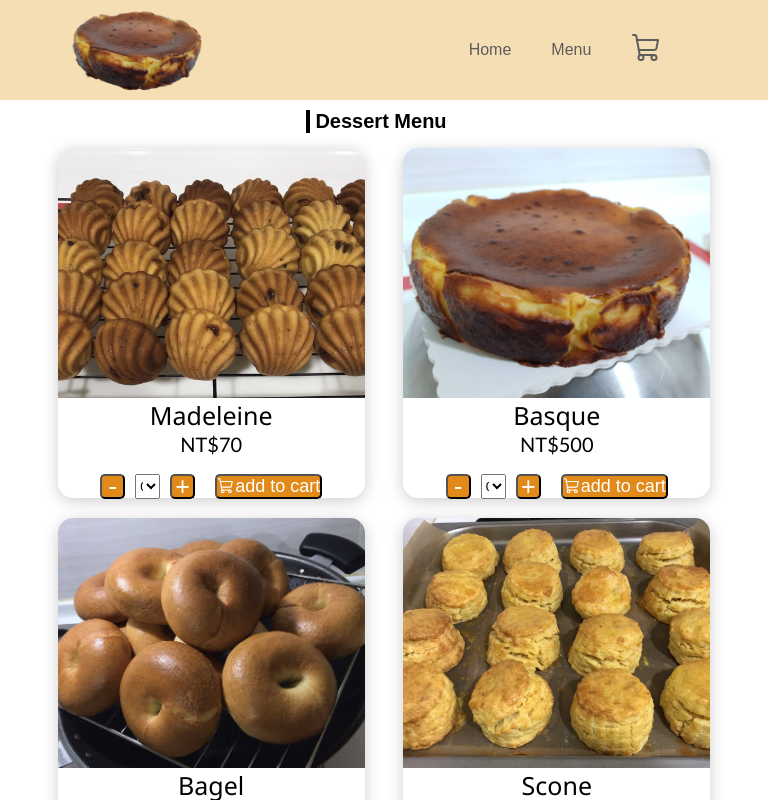
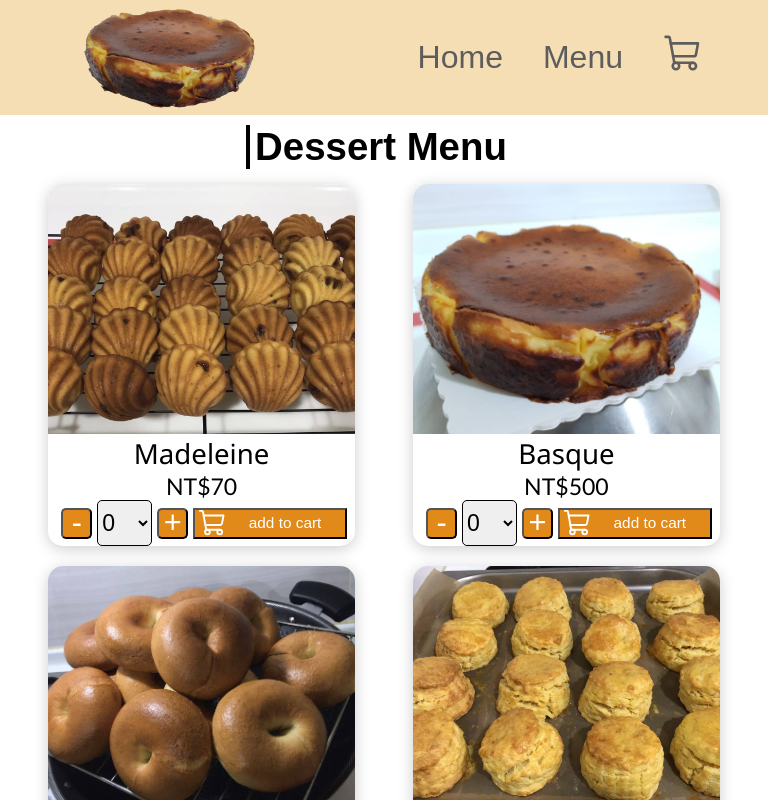
Before and after one commit to xian-han/recipeapp, a React (Create React App) app: page /recipeapp/Menu in a window 768 px wide. Shown: the top 800 px of the page. Built offline with nearby package versions, Linux system fonts and the light colour scheme.

Commit message:
變更各頁面RWD

```diff
--- a/src/styles/Home.css
+++ b/src/styles/Home.css
@@ -7,7 +7,7 @@
     width: 100%;
     height: auto;
     min-width:100vw;
-    min-height: 850px;
+    min-height: 100vh;
     display: flex;
     justify-content: center;
     align-items: left;
@@ -37,24 +37,24 @@
 }
 
 .headerInfo-title{
-    width:100vw;
+    width:80vw;
     height:auto;
 }
 
 .headerInfo-title h1{
-    width:clamp(200px,100vw,800px);
+    width:clamp(200px,80vw,800px);
     height:auto;
     font-size: clamp(30px,8vw,200px);
     font-weight: 800;
     color:tan;
 }
 .headerInfo-text{
-    width:100vw;
+    width:80vw;
     height:auto;
     margin-bottom:10px;
 }
 .headerInfo-text p{
-    width:clamp(200px,100vw,800px);
+    width:inherit;
     height:auto;
     font-size:clamp(20px,4vw,175px);
     font-weight:50;
@@ -75,9 +75,9 @@
 }
 
 .orderButton{
-    height:70px;
-    width:180px;
-    font-size: 20px;
+    width:8em;
+    height:auto;
+    font-size: clamp(20px,3vw,36px);
     color:white;
     background-color: #121619;
     border:none;
--- a/src/styles/Menu.css
+++ b/src/styles/Menu.css
@@ -8,7 +8,7 @@
     flex-direction: column;
 }
 .titleContainer{
-    height:60px;
+    height:clamp(60px,6vw,120px);
     width:auto;
     display:flex;
     justify-content: center;
@@ -18,13 +18,13 @@
     margin-top:5px;
 }
 .titleText{
-    font-size:20px;
+    font-size:clamp(30px,2vw,60px);
     border-left:4px solid black;
     padding-left:5px;
 }
 
 .MenuList{
-    width: 90vw;
+    width: 95vw;
     height: auto;
     display: grid;
     grid-template-columns: 1fr 1fr 1fr ;
@@ -32,9 +32,9 @@
 }
 .menuItem {
     border-radius: 15px;
-    width: clamp(280px,80vw,540px);
-    height: 350px;
-    margin: 20px;
+    width: clamp(300px,28vw,600px);
+    height: auto;
+    margin: 10px;
     box-shadow: 0px 3px 15px rgba(0, 0, 0, 0.2);
 }
 
@@ -43,7 +43,6 @@
     transition: ease-in 0.3s;
     cursor:pointer;
 }
-
 
 .menuItem .flip-Container {
     border-top-left-radius: 15px;
@@ -55,6 +54,26 @@
     background-size: cover;
   }
 
+  .MenuInfo .name{
+    display:flex;
+    align-items:center;
+    justify-content: center;
+    font-size:clamp(25px,2vw,40px);
+    padding-bottom:0px;
+    margin-bottom:0px;
+    font-family: 'Segoe UI', Tahoma, Geneva, Verdana, sans-serif;
+}
+
+.MenuInfo .price{
+    display:flex;
+    align-items:center;
+    justify-content: center;
+    font-size:clamp(20px,2vw,36px);
+    padding-bottom:0px;
+    margin-bottom:0px;
+    font-family: 'Trebuchet MS', 'Lucida Sans Unicode', 'Lucida Grande', 'Lucida Sans', Arial, sans-serif;
+}
+
 .cartController{
     height:60px;
     width:inherit;
@@ -64,15 +83,15 @@
     flex-direction: row;
 }
 
-.cartController button{
+.cartController .numericBtn{
     display:flex;
     align-items:center;
     justify-content:center;
     border-radius: 5px;
-    height:25px;
-    width:25px;
-    font-size: 25px;
-    margin:10px;
+    height:clamp(25px, 3vw, 48px);
+    width:clamp(25px, 3vw, 48px);
+    font-size: clamp(25px, 4vw, 48px);
+    margin:0px 5px;
     background-color: #e18a19;
     color:white;
 }
@@ -84,67 +103,72 @@
     transition: ease-in 0.3s;
 }
 
+.account {
+    width:2.8em;
+    height:2em;
+    font-size:clamp(12px,4vw,24px);
+    display:flex;
+    align-items:center;
+    justify-content:center;
+}
+
 .addBtnContainer{
+    width:clamp(160px,12vw,240px);
+    height:auto;
     display:flex;
     align-items: center;
     justify-content: center;
 }
 
 .addBtnContainer .addToCartBtn{
-    width:auto;
-    font-size:18px;
-    margin-left: 10px;
-
+    width:inherit;
+    height:clamp(25px, 3vw, 48px);
+    background-color: #e18a19;
+    color:white;
 }
-
 .cartMarkContainer{
-    display:inherit;
+    width:inherit;
+    height:inherit;
+    padding:0px 5px;
+    display:flex;
     align-items: center;
     justify-content: center;
 }
-
-.account {
-    height:25px;
-    width:25px;
-    display:flex;
+.cartMark{
+    width:clamp(24px,4vw,36px);
+    height:auto;
+}
+.cartMarkContainer span{
+    width:clamp(140px,12vw,200px);
+    height:inherit;
+    display:inherit;
     align-items:center;
-    justify-content:center;
+    justify-content: center;
+    font-size:clamp(18px,1.5vw,30px);
+    padding:0px 5px;
 }
 
-.MenuInfo .name{
+.hidden_spinner{
+    height:inherit;
     display:flex;
-    align-items:center;
     justify-content: center;
-    font-size:25px;
-    padding-bottom:0px;
-    margin-bottom:0px;
-    font-family: 'Segoe UI', Tahoma, Geneva, Verdana, sans-serif;
-}
-
-.MenuInfo .price{
-    display:flex;
-    align-items:center;
-    justify-content: center;
-    font-size:20px;
-    padding-bottom:0px;
-    margin-bottom:0px;
-    font-family: 'Trebuchet MS', 'Lucida Sans Unicode', 'Lucida Grande', 'Lucida Sans', Arial, sans-serif;
+    align-items: center;
 }
 
 .spinner{
-    padding-top:5px;
-    padding-left:5px;
-    width:25px;
-    height:25px;
-    position:relation;
+    width:clamp(25px,4vw,40px);
+    height:inherit;
+    display:flex;
+    justify-content: center;
+    align-items: center;
 }
 
 .spinnerSector{
     position:absolute;
-    width:15px;
-    height:15px;
+    width:clamp(15px,2.5vw,30px);
+    height:clamp(15px,2.5vw,30px);
     border-radius:50%;
-    border:2px solid transparent;
+    border:2.5px solid transparent;
 }
 .spinnerRed {
     border-top-color: lightcoral;
@@ -192,10 +216,9 @@ border-bottom-color: lightgreen;
         height:auto;
         position:relative;
         left:0px;
-        /* padding:10px 0px; */
     }
     .titleText{
-        font-size:clamp(24px,8vw,48px);/*48px;*/
+        font-size:clamp(24px,8vw,48px);
         border-left:4px solid black;
         padding-left:5px;
     }
@@ -205,7 +228,7 @@ border-bottom-color: lightgreen;
     .menuItem{
         border-radius: 15px;
         width: clamp(260px,80vw,540px)!important;
-        height: auto;/*390px*/
+        height: auto;
         margin: 10px!important;
         box-shadow: 0px 3px 15px rgba(0, 0, 0, 0.2);
     }
@@ -229,7 +252,7 @@ border-bottom-color: lightgreen;
     }
     .cartController{
         width:inherit;
-        height:60px;
+        height:clamp(40px,10vw,60px);
         display:flex;
         align-items:center;
         justify-content:center;
@@ -254,12 +277,14 @@ border-bottom-color: lightgreen;
         transition: ease-in 0.3s;
     }
     .account {
-        width:clamp(25px,8vw,48px);
-        height:clamp(25px,8vw,48px);
+        width:2.8em;
+        height:2.5em;
         display:flex;
         align-items:center;
         justify-content:center;
         font-size:clamp(12px,4vw,24px);
+        border:1px solid black;
+        border-radius: 5px;
     }
     .addBtnContainer{
         width:clamp(128px,40vw,240px);
@@ -269,7 +294,7 @@ border-bottom-color: lightgreen;
         justify-content: center;
     }
     .addBtnContainer .addToCartBtn{
-        width:clamp(100px,33vw,200px);
+        width:inherit;
         height:clamp(25px, 8vw, 48px);
         margin: 0px 10px 0px 10px;
         display:flex;
@@ -277,7 +302,7 @@ border-bottom-color: lightgreen;
         justify-content: center;
     }
     .cartMarkContainer{
-        width:clamp(100px,30vw,180px);
+        width:inherit;
         height:auto;
         display:inherit;
         align-items: center;
@@ -288,12 +313,13 @@ border-bottom-color: lightgreen;
         height:inherit;
     }
     .cartMarkContainer span{
-        width:clamp(65px,20vw,120px);
+        width:clamp(85px,30vw,140px);
         height:auto;
         display:inherit;
         align-items:center;
         justify-content: center;
         font-size:clamp(12px,4vw,24px);
+        padding:0px 5px;
     }
 }
 
@@ -305,12 +331,89 @@ border-bottom-color: lightgreen;
         width:clamp(600px,80vw,1024px);
         height:auto;
     }
+    .titleText{
+        font-size:clamp(30px,5vw,60px);
+        border-left:4px solid black;
+        padding-left:5px;
+    }
     .menuItem{
         border-radius: 15px;
-        width: clamp(270px,40vw,460px)!important;
-        height: 350px;
+        width: clamp(240px,40vw,460px)!important;
+        height: auto;
         margin: 10px;
         box-shadow: 0px 3px 15px rgba(0, 0, 0, 0.2);
+    }
+    .MenuInfo .name{
+        display:flex;
+        align-items:center;
+        justify-content: center;
+        font-size:clamp(22px,3.6vw,40px);
+        padding-bottom:0px;
+        margin-bottom:0px;
+        font-family: 'Segoe UI', Tahoma, Geneva, Verdana, sans-serif;
+    }
+    .MenuInfo .price{
+        display:flex;
+        align-items:center;
+        justify-content: center;
+        font-size:clamp(20px,3vw,30px);
+        padding-bottom:0px;
+        margin-bottom:0px;
+        font-family: 'Trebuchet MS', 'Lucida Sans Unicode', 'Lucida Grande', 'Lucida Sans', Arial, sans-serif;
+    }
+    .cartController{
+        width:inherit;
+        height:clamp(40px,6vw,50px);
+        display:flex;
+        align-items:center;
+        justify-content:center;
+        flex-direction: row;
+    }
+    .cartController .numericBtn{
+        display:flex;
+        align-items: center;
+        justify-content: center;
+        border-radius: 5px;
+        width:clamp(25px,4vw,48px);
+        height:clamp(25px,4vw,48px);
+        font-size:clamp(25px,4vw,48px);
+        margin:0px 5px;
+        background-color:#e18a19;
+        color:white;
+    }
+    .account{
+        width:2.4em;
+        height:2em;
+        display:flex;
+        align-items:center;
+        justify-content:center;
+        font-size:clamp(20px,3vw,24px);
+        border:1px solid black;
+        border-radius: 5px;
+    }
+    .addBtnContainer{
+        width:clamp(120px,20vw,160px);
+        height:auto;
+        display:flex;
+        align-items: center;
+        justify-content: center;
+    }
+    .addBtnContainer .addToCartBtn{
+        width:inherit;
+        height:clamp(25px,4vw,48px);
+        margin: 0px 10px 0px 10px;
+        display:flex;
+        align-items: center;
+        justify-content: center;
+    }
+    .cartMarkContainer span{
+        width:clamp(60px,15vw,120px);
+        height:auto;
+        display:inherit;
+        align-items:center;
+        justify-content: center;
+        font-size:clamp(12px,2vw,24px);
+        padding:0px 5px;
     }
 }
 
@@ -319,5 +422,12 @@ border-bottom-color: lightgreen;
         grid-template-columns: 1fr;
         margin-bottom: 700px;
     }
-
+    .account {
+        width: 3.6em;
+        height: 1.8em;
+        font-size: clamp(12px, 4vw, 24px);
+        display: flex;
+        align-items: center;
+        justify-content: center;
+    }
 }
--- a/src/styles/Navbar.css
+++ b/src/styles/Navbar.css
@@ -3,7 +3,7 @@
 }
 .navbar{
     width:auto;
-    height:100px;
+    height:clamp(100px,15vw,200px);
     min-width:100vw;
     display:flex;
     flex-direction:row;
@@ -22,9 +22,9 @@
 }
 
 .leftSide img{
-    width:140px;
-    height:135px;
-    margin-left:50px;
+    width:clamp(140px,24vw,280px);
+    height:clamp(135px,22vw,260px);
+    margin-left:clamp(50px,8vw,150px);
 }
 
 .leftSide img:hover{
@@ -37,9 +37,12 @@
     align-items:center;
     justify-content:center;
 }
-
-.rightSide svg{
-    font-size:40px;
+.rightSide a{
+  font-size:clamp(20px,4.6vw,32px);
+}
+.rightSide .ShoppingCart{
+    width:clamp(32px,5.4vw,42px);
+    height:clamp(32px,5.4vw,42px);
 }
 
 .rightSide a:hover{
@@ -49,10 +52,11 @@
 }
 .cartTotalAccounts{
   position:relative;
-  height:20px;
-  width:20px;
-  right:55px;
-  top:-15px;
+  height:1.5em;
+  width:1.5em;
+  right:clamp(40px,5vw,45px); /*min40px*/
+  top:-18px;
+  font-size:clamp(20px,2vw,22px);
   border:2px solid rgb(255, 51, 0);
   background-color: rgb(255,51,0);
   padding:3px;
```
Also changed, not shown: src/styles/Cart.css (+137 -88 lines).
